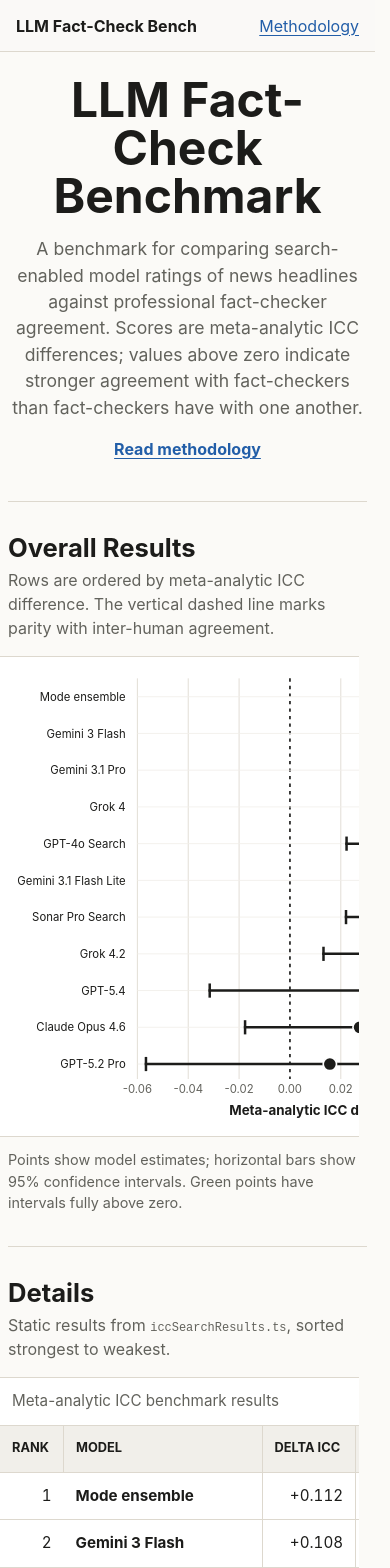
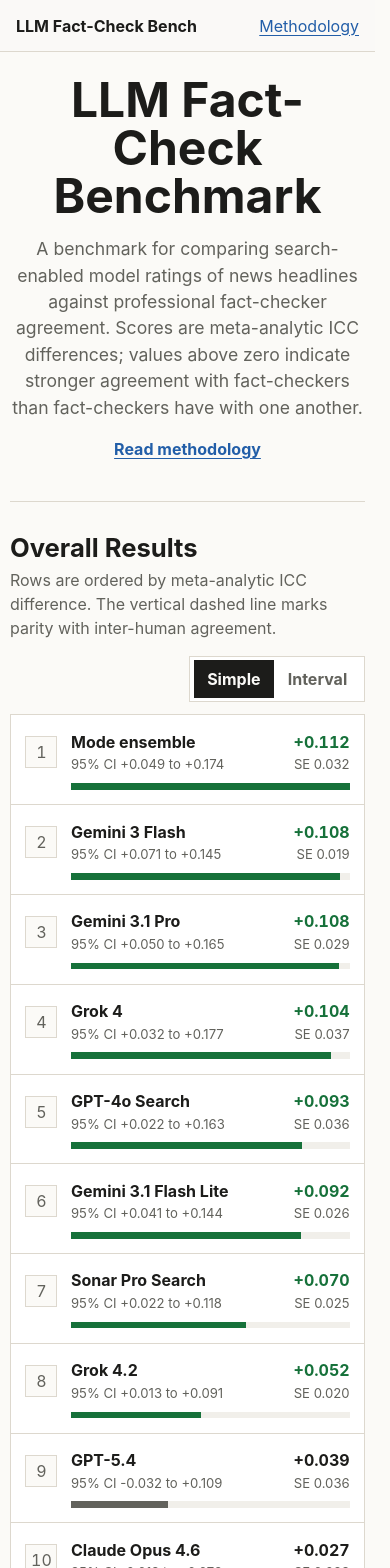
Before and after one commit to ddev-initialize/llm-fact-check-bench, a SvelteKit app: page / in a window 390 px wide. Shown: the top 1568 px of the page. Built offline with nearby package versions, Linux system fonts and the light colour scheme.

Commit message:
Add responsive benchmark chart views

```diff
--- a/src/lib/benchmark.ts
+++ b/src/lib/benchmark.ts
@@ -26,6 +26,7 @@ export type BenchmarkRow = IccSearchResult & {
 	displayName: string;
 	confidenceLabel: string;
 	pValueLabel: string;
+	simpleBarWidth: string;
 	significantlyAboveHumans: boolean;
 };
 
@@ -87,6 +88,16 @@ function pValueLabel(value: number): string {
 	return fixed(value, 3).replace(/^0/, '');
 }
 
+const maxDelta = Math.max(...iccSearchResults.map((result) => result.beta_coefficient));
+
+function simpleBarWidth(value: number): string {
+	if (maxDelta <= 0) {
+		return '0%';
+	}
+
+	return `${Math.max(4, (value / maxDelta) * 100).toFixed(1)}%`;
+}
+
 function xPosition(value: number, xMin: number, xMax: number): number {
 	const plotWidth = CHART_WIDTH - CHART_LEFT - CHART_RIGHT;
 	return CHART_LEFT + ((value - xMin) / (xMax - xMin)) * plotWidth;
@@ -112,6 +123,7 @@ export const benchmarkRows: BenchmarkRow[] = [...iccSearchResults]
 		displayName: displayName(result.model),
 		confidenceLabel: `${signedFixed(result.confidence_interval_lower, 3)} to ${signedFixed(result.confidence_interval_upper, 3)}`,
 		pValueLabel: pValueLabel(result.pval),
+		simpleBarWidth: simpleBarWidth(result.beta_coefficient),
 		significantlyAboveHumans: result.confidence_interval_lower > 0
 	}));
 
--- a/src/routes/+page.svelte
+++ b/src/routes/+page.svelte
@@ -1,5 +1,6 @@
 <script lang="ts">
 	import { resolve } from "$app/paths";
+	import { onMount } from "svelte";
 	import {
 		benchmarkRows,
 		chartGeometry,
@@ -7,6 +8,20 @@
 		formatHeterogeneity,
 		formatStandardError,
 	} from "$lib/benchmark";
+
+	type ChartView = "simple" | "interval";
+
+	let chartView = $state<ChartView>("simple");
+
+	function selectChartView(view: ChartView): void {
+		chartView = view;
+	}
+
+	onMount(() => {
+		if (window.matchMedia("(min-width: 48rem)").matches) {
+			chartView = "interval";
+		}
+	});
 </script>
 
 <svelte:head>
@@ -40,6 +55,78 @@
 		</div>
 
 		<figure class="chart-figure">
+			<div class="chart-view-controls">
+				<div class="chart-tabs" role="group" aria-label="Chart view">
+					<button
+						class:active={chartView === "simple"}
+						type="button"
+						aria-pressed={chartView === "simple"}
+						onclick={() => selectChartView("simple")}
+					>
+						Simple
+					</button>
+					<button
+						class:active={chartView === "interval"}
+						type="button"
+						aria-pressed={chartView === "interval"}
+						onclick={() => selectChartView("interval")}
+					>
+						Interval
+					</button>
+				</div>
+			</div>
+
+			<div
+				id="simple-chart-panel"
+				class="chart-panel"
+				hidden={chartView !== "simple"}
+			>
+				<div class="leaderboard-chart">
+					<ol
+						class="leaderboard-list"
+						aria-label="Simple benchmark leaderboard"
+					>
+						{#each benchmarkRows as row (row.model)}
+							<li class="leaderboard-row">
+								<span class="rank-badge">{row.rank}</span>
+								<div class="leaderboard-model">
+									<span class="model-name"
+										>{row.displayName}</span
+									>
+									<span class="confidence"
+										>95% CI {row.confidenceLabel}</span
+									>
+								</div>
+								<div class="leaderboard-score">
+									<span
+										class={row.significantlyAboveHumans
+											? "score score-strong"
+											: "score"}
+										>{formatDelta(row.beta_coefficient)}</span
+									>
+									<span class="score-detail"
+										>SE {formatStandardError(row.se)}</span
+									>
+								</div>
+								<div class="bar-track" aria-hidden="true">
+									<span
+										class={row.significantlyAboveHumans
+											? "bar-fill bar-fill-strong"
+											: "bar-fill"}
+										style={`inline-size: ${row.simpleBarWidth}`}
+									></span>
+								</div>
+							</li>
+						{/each}
+					</ol>
+				</div>
+			</div>
+
+			<div
+				id="interval-chart-panel"
+				class="chart-panel"
+				hidden={chartView !== "interval"}
+			>
 				<div
 					class="chart-scroll"
 					role="region"
@@ -56,8 +143,9 @@
 						>
 						<desc id="chart-description">
 							Horizontal interval plot of model benchmark scores.
-						Higher values indicate more agreement with professional
-						fact-checkers relative to agreement among humans.
+							Higher values indicate more agreement with
+							professional fact-checkers relative to agreement
+							among humans.
 						</desc>
 
 						{#each chartGeometry.ticks as tick (tick.label)}
@@ -141,10 +229,20 @@
 						</text>
 					</svg>
 				</div>
+			</div>
+
+			{#if chartView === "simple"}
 				<figcaption>
-				Points show model estimates; horizontal bars show 95% confidence
-				intervals. Green points have intervals fully above zero.
+					Bars are scaled to the strongest result. Green values have
+					95% confidence intervals fully above zero.
 				</figcaption>
+			{:else}
+				<figcaption>
+					Points show model estimates; horizontal bars show 95%
+					confidence intervals. Green points have intervals fully
+					above zero.
+				</figcaption>
+			{/if}
 		</figure>
 	</section>
 
@@ -274,6 +372,128 @@
 		}
 	}
 
+	.chart-view-controls {
+		display: flex;
+		justify-content: end;
+		margin-block-end: 0.75rem;
+	}
+
+	.chart-tabs {
+		display: inline-flex;
+		padding: 0.2rem;
+		border: 1px solid var(--border);
+		background: var(--surface);
+
+		button {
+			padding: 0.45rem 0.85rem;
+			border: 0;
+			background: transparent;
+			color: var(--muted);
+			font: inherit;
+			font-weight: 700;
+			cursor: pointer;
+		}
+
+		button.active {
+			background: var(--text);
+			color: var(--background);
+		}
+
+		button:focus-visible {
+			outline: 2px solid var(--accent);
+			outline-offset: 2px;
+		}
+	}
+
+	.chart-panel[hidden] {
+		display: none;
+	}
+
+	.leaderboard-chart {
+		border: 1px solid var(--border);
+		background: var(--surface);
+	}
+
+	.leaderboard-list {
+		display: grid;
+		margin: 0;
+		padding: 0;
+		list-style: none;
+	}
+
+	.leaderboard-row {
+		display: grid;
+		grid-template-columns: auto minmax(0, 1fr) auto;
+		gap: 0.5rem 0.85rem;
+		align-items: center;
+		padding: 0.9rem;
+		border-block-start: 1px solid var(--border);
+	}
+
+	.leaderboard-row:first-child {
+		border-block-start: 0;
+	}
+
+	.rank-badge {
+		display: grid;
+		place-items: center;
+		inline-size: 2rem;
+		block-size: 2rem;
+		border: 1px solid var(--border);
+		background: var(--background);
+		color: var(--muted);
+		font-variant-numeric: tabular-nums;
+	}
+
+	.leaderboard-model,
+	.leaderboard-score {
+		display: grid;
+		gap: 0.1rem;
+		min-inline-size: 0;
+	}
+
+	.model-name {
+		overflow-wrap: anywhere;
+		font-weight: 700;
+	}
+
+	.confidence,
+	.score-detail {
+		color: var(--muted);
+		font-size: 0.82rem;
+	}
+
+	.leaderboard-score {
+		justify-items: end;
+		text-align: end;
+	}
+
+	.score {
+		font-variant-numeric: tabular-nums;
+		font-weight: 700;
+	}
+
+	.score-strong {
+		color: var(--success);
+	}
+
+	.bar-track {
+		grid-column: 2 / -1;
+		overflow: clip;
+		block-size: 0.42rem;
+		background: var(--surface-muted);
+	}
+
+	.bar-fill {
+		display: block;
+		block-size: 100%;
+		background: var(--muted);
+	}
+
+	.bar-fill-strong {
+		background: var(--success);
+	}
+
 	.chart-scroll,
 	.table-scroll {
 		overflow: auto;
@@ -395,14 +615,8 @@
 
 	@media (max-width: 42rem) {
 		.page-shell {
-			inline-size: min(100% - 1rem, 72rem);
+			inline-size: min(100% - 1.25rem, 72rem);
 			padding-block-start: 1.5rem;
-		}
-
-		.chart-scroll,
-		.table-scroll {
-			margin-inline: -0.5rem;
-			border-inline: 0;
 		}
 	}
 
```
Lines whose indentation alone changed are shown as unchanged.
